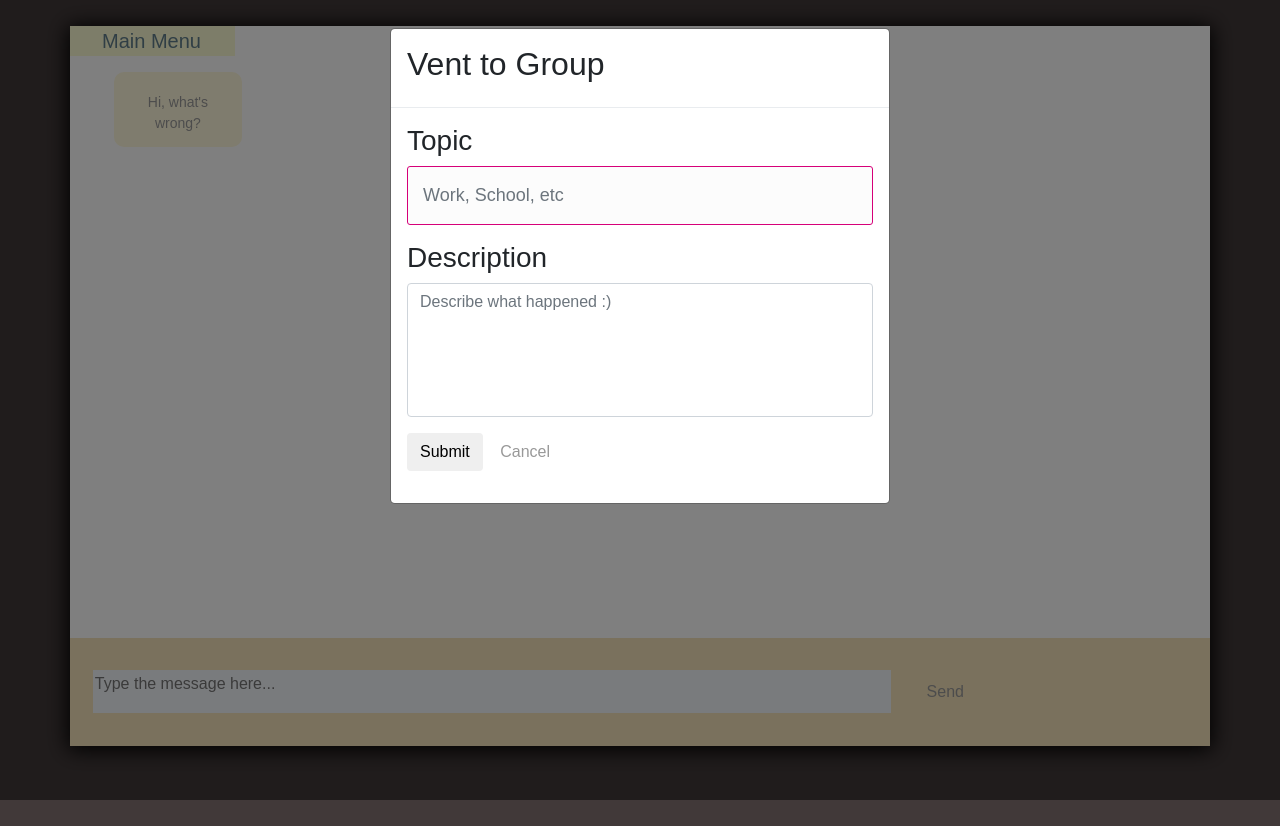
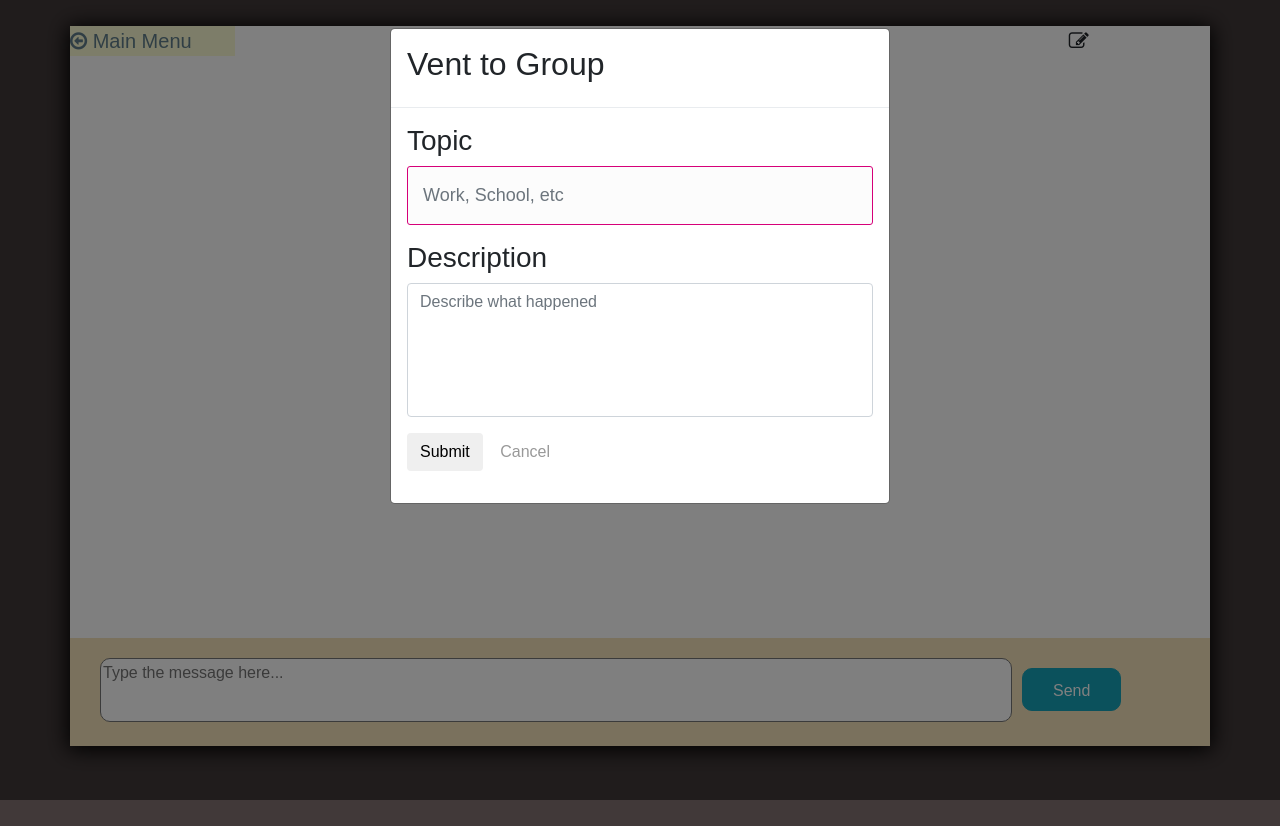
Before and after one commit to frozenbomb/safespace, a plain HTML site: page chatLive.html in a window 1280 px wide. Drawn offline with nearby package versions, Linux system fonts and the light colour scheme.

Commit message:
Updates: Live Venting Message is now in a cloud with max 4 lines
Additions:
Clicking on cloud opens modal with full text
Edit topic button and corresponding modal
New CSS file for ChatLive
Image file for the cloud

```diff
--- a/chatLive.html
+++ b/chatLive.html
@@ -22,6 +22,7 @@
 
     <!-- Our css and scripts -->
     <link rel="stylesheet" href="css/main.css" media="screen" title="no title">
+    <link rel="stylesheet" href="css/chatLive.css">
     <script src="js/script.js"></script>
     <script src="js/chatLiveScript.js"></script>
 </head>
@@ -30,38 +31,45 @@
     <div class="container chatwindow">
 
         <div id="chat_area">
+
+            <!-- Chat Box -->
             <div id="chat_box">
 
+                <!-- Top Row -->
                 <div class="row">
                     <div class="col-sm-2">
                         <div class="back-button">
                             <a href="main.html">
-                                <span class="btn-lg glyphicon glyphicon-menu-left"></span> Main Menu</a>
+                                <i class="fa fa-arrow-circle-o-left" aria-hidden="true"></i> Main Menu</a>
                         </div>
                     </div>
                     <div class="col-sm-8">
                         <h2 id="chatLiveTopic">Topic</h2>
                     </div>
+                    <div class="col-sm-1 topicEdit popout" data-toggle="modal" data-target="#editTopicModal">
+                        <i class="fa fa-edit" aria-hidden="true"></i>
+                    </div>
                 </div>
 
-                <div class="message">
-                    <div class="msg-content">
-                        <p class="user-msg" id="chatLiveMsg">Hi, what's wrong?</p>
+                <!-- Row for Cloud -->
+                <div class="row">
+                    <div class="chatLiveCloud col-sm-12">
+                        <img class="chatLiveImg popout" src="assets/liveChatCloud.svg" data-toggle="modal" data-target="#cloudModal">
+                        <div class="cloudMsgCenter block-with-text" id="chatLiveMsg">Hi, what's wrong?</div>
                     </div>
                 </div>
+
+                <!-- Emoji HTML Here -->
+
             </div>
 
-            <div id="input_box">
-                <textarea type="text" name="message" placeholder="Type the message here..." class="user_input" id="message-box"></textarea>
-                <div id="buttons" class="btn-group">
-                    <a href="#" class="btn btn-default" id="send-btn">
-                        <span class="glyphicon glyphicon-send">Send</span>
-                    </a>
-                </div>
+            <div class="chatInput">
+                <textarea name="message" placeholder="Type the message here..." class="chatLiveInput" id="chatLiveMsgInput"></textarea>
+                <button type="button" class="btn btn-info chatLiveInputButton" id="chatLiveSendMsg">Send</button>
             </div>
         </div>
 
-        <!-- Modal -->
+        <!-- Initial Info Modal -->
         <div class="modal fade" id="chatLiveModal" tabindex="-1" role="dialog" aria-hidden="true">
             <div class="modal-dialog" role="document">
                 <div class="modal-content">
@@ -76,7 +84,7 @@
                             </div>
                             <h3>Description</h3>
                             <div class="form-group">
-                                <textarea class="form-control" rows="5" id="inputChatMsg" placeholder="Describe what happened :)"></textarea>
+                                <textarea class="form-control" rows="5" id="inputChatMsg" placeholder="Describe what happened"></textarea>
                             </div>
                             <div class="form-group">
                                 <button type="button" class="btn btn-default" id="chatLiveModalBtn">Submit</button>
@@ -87,6 +95,39 @@
                 </div>
             </div>
         </div>
+
+        <!-- Full Cloud Text Modal -->
+        <div class="modal fade" id="cloudModal" tabindex="-1" role="dialog" aria-labelledby="modelTitleId" aria-hidden="true">
+            <div class="modal-dialog" role="document">
+                <div class="modal-content">
+                    <div class="modal-header">
+                        <h4 class="modal-title" id="modelTitleId">Full Text</h4>
+                    </div>
+                    <div class="modal-body" id="cloudModalBody"></div>
+                    <div class="modal-footer">
+                        <button type="button" class="btn btn-secondary" data-dismiss="modal">Close</button>
+                    </div>
+                </div>
+            </div>
+        </div>
+
+        <!-- Edit Topic Modal -->
+        <div class="modal fade" id="editTopicModal" tabindex="-1" role="dialog" aria-hidden="true">
+            <div class="modal-dialog" role="document">
+                <div class="modal-content">
+                    <div class="modal-body">
+                        <div class="form-group">
+                            <label for="editTopicInput">Enter New Topic</label>
+                            <input type="text" class="form-control" name="editTopicInput" id="editTopicInput" placeholder="Changed the subject?">
+                        </div>
+                    </div>
+                    <div class="modal-footer">
+                        <button type="button" class="btn btn-secondary" data-dismiss="modal">Close</button>
+                        <button type="button" class="btn btn-primary" id="newTopicButton">Save</button>
+                    </div>
+                </div>
+            </div>
+        </div>
 </body>
 
 </html>
--- /dev/null
+++ b/css/chatLive.css
@@ -0,0 +1,95 @@
+.chatLiveCloud {
+    margin-top: 30px;
+    position: relative;
+    text-align: center;
+}
+
+.chatLiveImg {
+    width: 80%;
+    max-width: 500px;
+}
+
+.popout:hover {
+    box-shadow: 0 0 11px rgba(33,33,33,.2);
+    cursor: pointer;
+}
+
+.topicEdit {
+    font-size: 20px;
+    text-align: center;
+}
+
+.cloudMsgCenter {
+    position: absolute;
+    top: 60%;
+    left: 50%;
+    transform: translate(-50%, -50%);
+    width: 70%;
+    max-width: 450px;
+    pointer-events: none;
+    /* max-height: 30%;
+    overflow: hidden; */
+}
+
+/* Code for block-with-text modified from http://hackingui.com/front-end/a-pure-css-solution-for-multiline-text-truncation/*/
+/* styles for '...' */
+.block-with-text {
+    /* hide text if it more than N lines  */
+    overflow: hidden;
+    /* use this value to count block height */
+    line-height: 1.2em;
+    /* max-height = line-height (1.2) * lines max number (3) */
+    max-height: 4.8em;
+    /* fix problem when last visible word doesn't adjoin right side  */
+    /* text-align: justify;   */
+    /* place for '...' */
+    margin-right: -1em;
+    padding-right: 1em;
+}
+  /* create the ... */
+.block-with-text:before {
+    /* points in the end */
+    content: '...';
+    /* absolute position */
+    position: absolute;
+    /* set position to right bottom corner of block */
+    right: 0;
+    bottom: 0;
+}
+  /* hide ... if we have text, which is less than or equal to max lines */
+.block-with-text:after {
+    /* points in the end */
+    content: '';
+    /* absolute position */
+    position: absolute;
+    /* set position to right bottom corner of text */
+    right: 0;
+    /* set width and height */
+    width: 1em;
+    height: 1em;
+    margin-top: 0.2em;
+    /* bg color = bg color under block */
+    background: white;
+}
+
+.chatInput{
+    display: flex;
+    height: 15%;
+    background: #f4e2ba;
+}
+
+.chatLiveInput {
+    height: 60%;
+    width: 80%;
+    margin-top: 20px;
+    margin-left: 30px;
+    border-radius: 10px;
+}
+
+.chatLiveInputButton {
+    height: 40%;
+    margin-top: 30px;
+    margin-left: 10px;
+    padding: 10px 30px;
+    border-radius: 10px;
+}
--- a/js/chatLiveScript.js
+++ b/js/chatLiveScript.js
@@ -1,8 +1,18 @@
 $(function () {
-    $('#chatLiveModal').modal('show');
+    $('#chatLiveModal').modal({show:true, backdrop: 'static', keyboard: false});
 
     $('#chatLiveModalBtn').click(function () {
         newLiveChat();
+    });
+
+    $('#chatLiveSendMsg').click(function () {
+        updateCloudText();
+        $("#chatLiveMsgInput").val('');
+    });
+
+    /*New Topic Button*/
+    $("#newTopicButton").click(function () {
+        editTopic();
     });
 });
 
@@ -14,7 +24,30 @@ function newLiveChat() {
     if (topic !== '' && body !== '') {
         $('#chatLiveTopic').text(topic);
         $('#chatLiveMsg').text(body);
+        $("#cloudModalBody").text(body);
 
         $("#chatLiveModal").modal('hide');
     }
 };
+
+/*Update Cloud from Message Box */
+function updateCloudText() {
+    var updatedText = $("#chatLiveMsgInput").val();
+
+    if (updatedText !== '')
+    {
+        $("#chatLiveMsg").text(updatedText);
+        $("#cloudModalBody").text(updatedText);
+    }
+};
+
+/* Edit Topic from modal*/
+function editTopic() {
+    var input = $("#editTopicInput").val();
+
+    if (input !== '') {
+        $("#chatLiveTopic").text(input);
+        $("#editTopicModal").modal('hide');
+        $("#editTopicInput").val('');
+    }
+};
```
Also changed, not shown: assets/liveChatCloud.svg (added).
